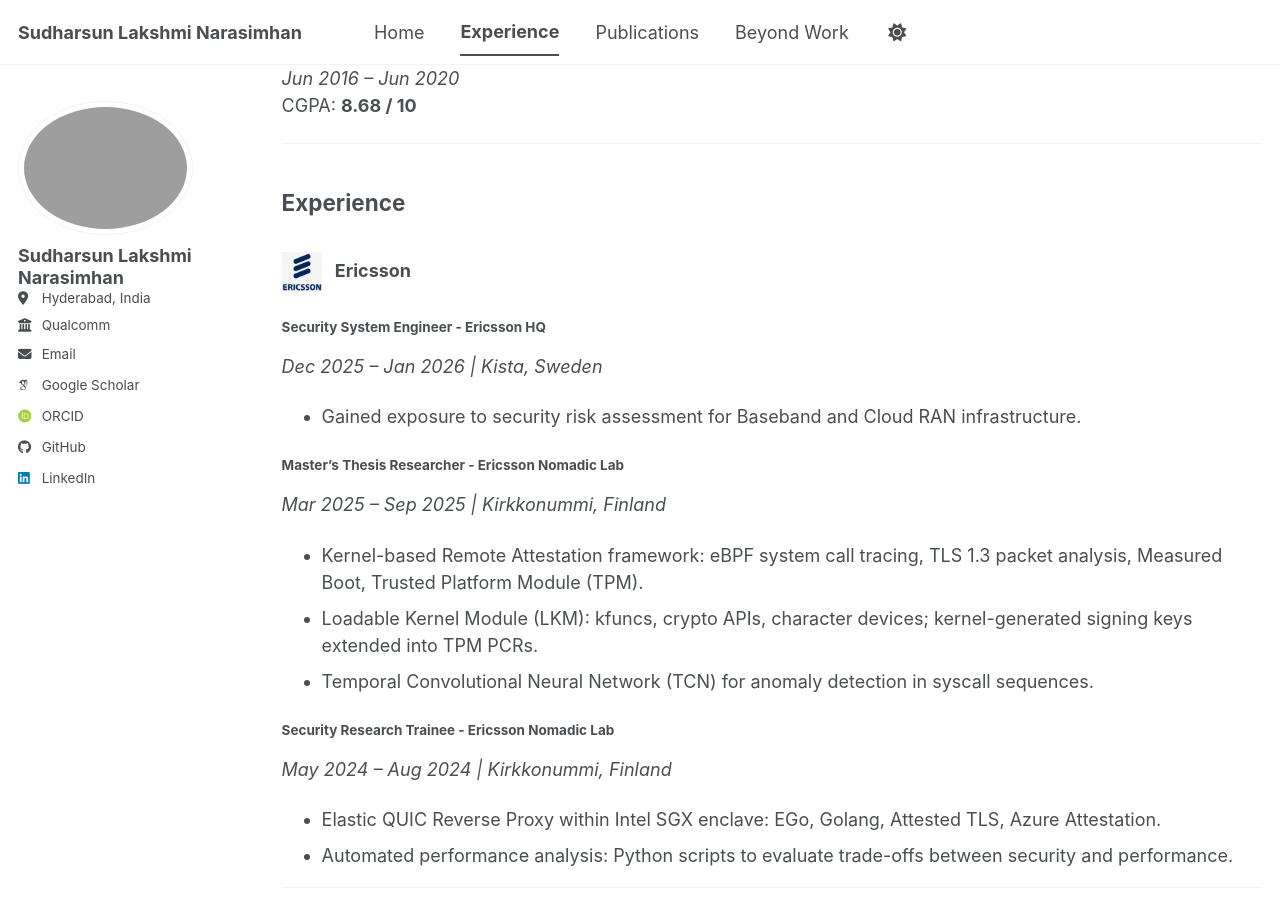
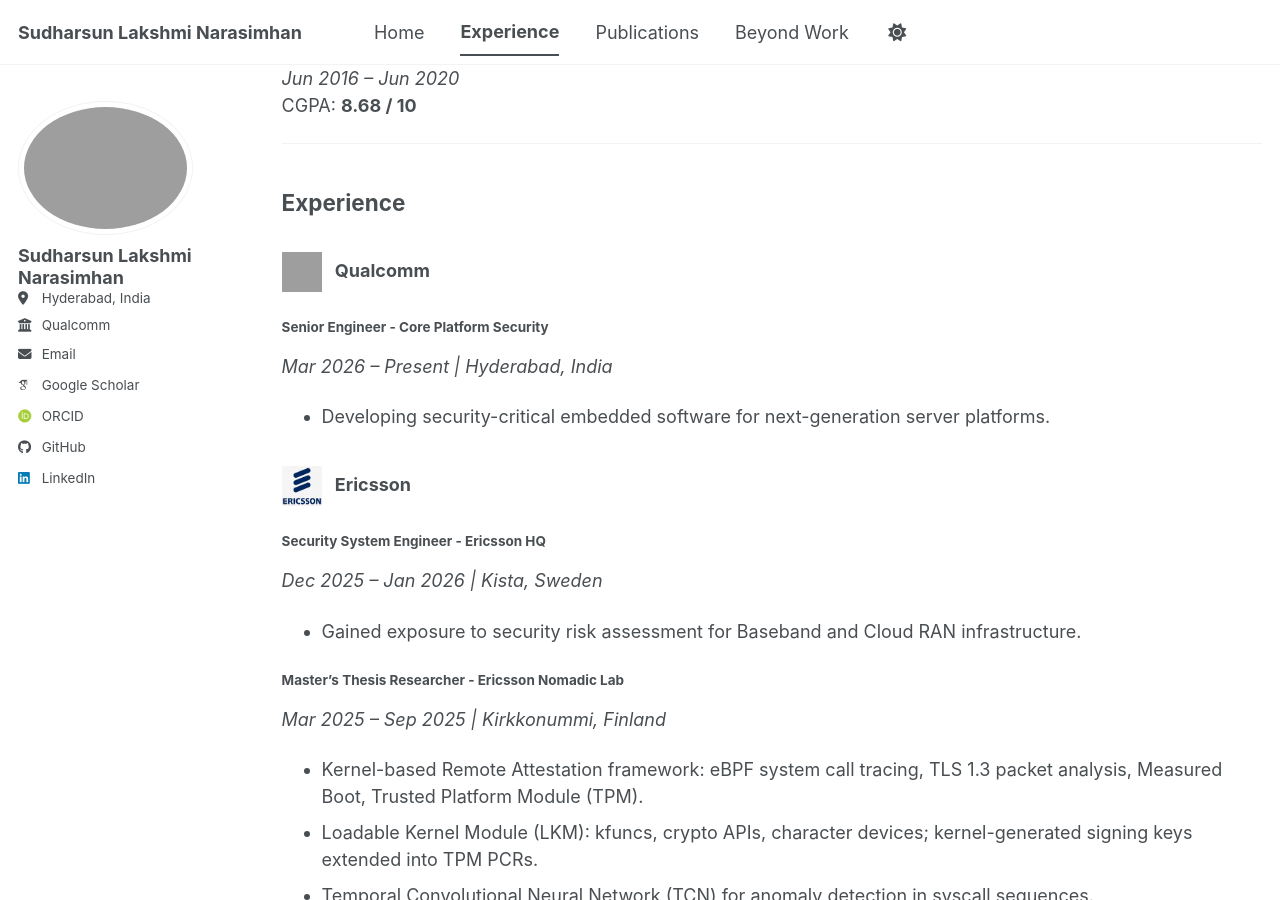
Before and after one commit to sudlaksh/sudlaksh.github.io, a Jekyll site: the page built from _pages/experience.md, in a window 1280 px wide and 900 px high, scrolled down 429 px. Built offline with Jekyll 4.4.1, drawn with Linux system fonts in a browser that asks for light colours; some web fonts are replaced; a script bundle is joined from its source files by our own code; library files that are not in the unit come from our copies; grey boxes are pictures that could not be loaded.

Commit message:
Add Qualcomm experience to experience.md

```diff
--- a/_pages/experience.md
+++ b/_pages/experience.md
@@ -22,6 +22,12 @@
 ---
 
 ## Experience
+
+### ![Qualcomm Logo](/images/qualcomm-logo.png){: style="width:40px; height:40px; vertical-align:middle; margin-right:0.5rem;" } **Qualcomm**
+
+#### Senior Engineer - Core Platform Security
+*Mar 2026 – Present | Hyderabad, India*
+- Developing security-critical embedded software for next-generation server platforms.
 
 ### ![Ericsson Logo](/images/ericsson-logo.png){: style="width:40px; height:40px; vertical-align:middle; margin-right:0.5rem;" } **Ericsson**
 
```
